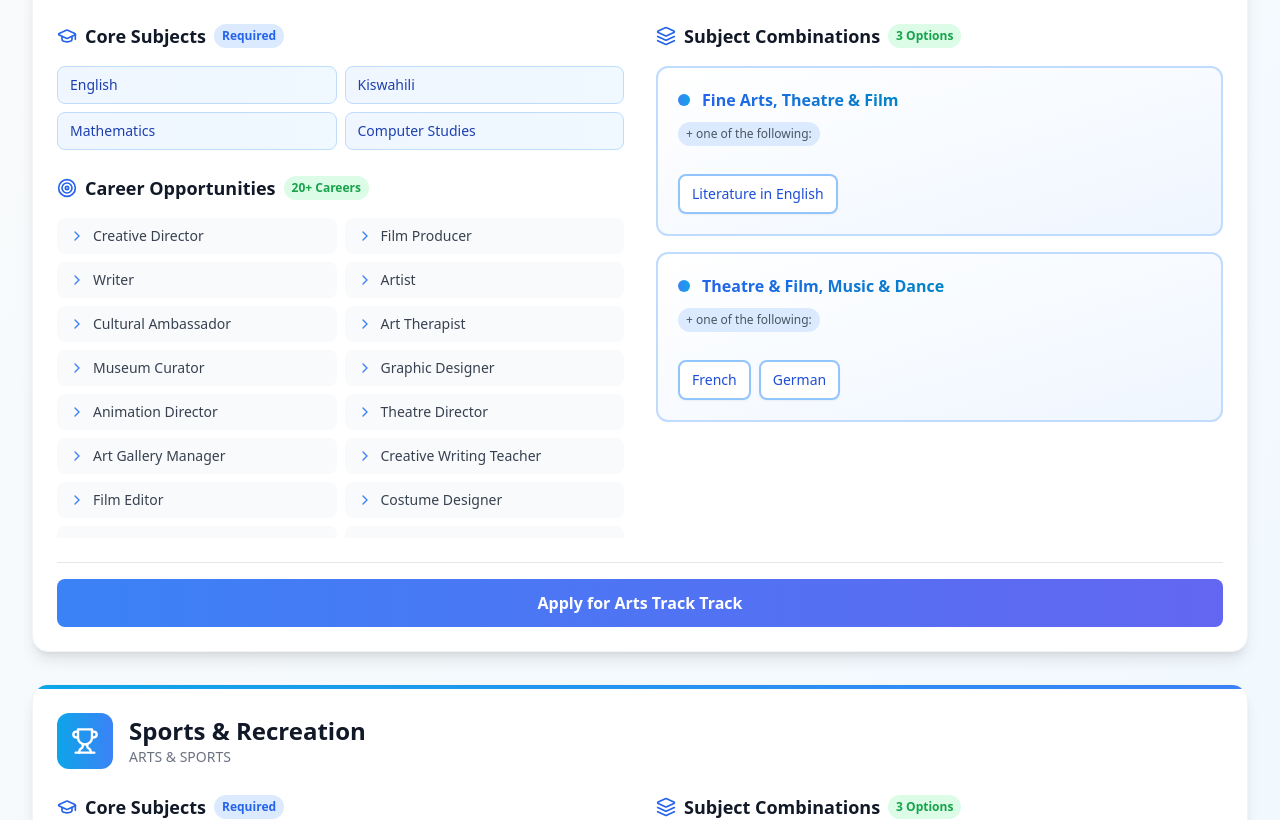
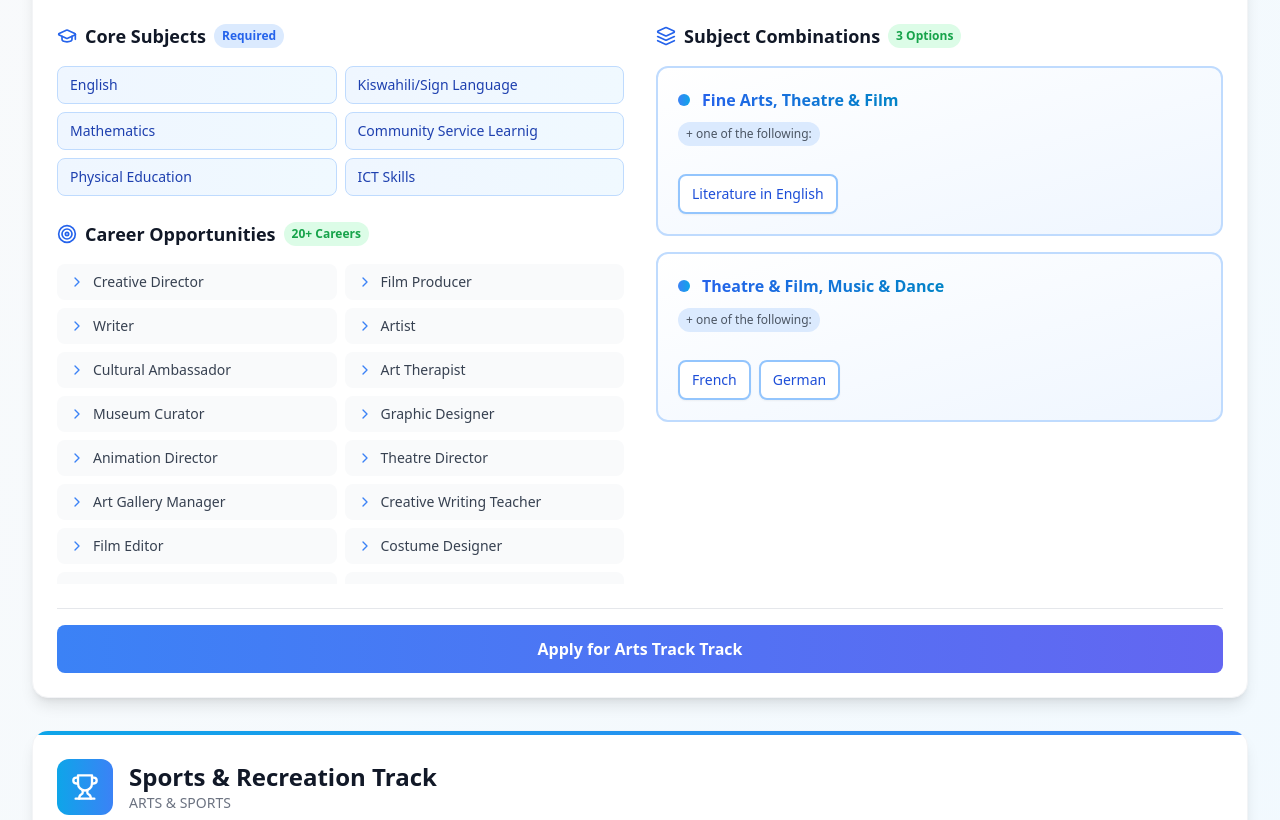
Before and after one commit to ManuCoDesigns/stmarysjssweb, a React (Vite) app: page /academics in a window 1280 px wide. Shown: the part 3000-3820 px from the top of the page. Built offline with nearby package versions, Linux system fonts and the light colour scheme.

Commit message:
Initial commit

```diff
--- a/src/pages/Academics.tsx
+++ b/src/pages/Academics.tsx
@@ -135,7 +135,7 @@ const Academics: React.FC = () => {
       tracks: [
         {
           name: "Arts Track",
-          coreSubjects: ["English", "Kiswahili", "Mathematics", "Computer Studies"],
+          coreSubjects: ["English", "Kiswahili/Sign Language", "Mathematics", "Community Service Learnig","Physical Education","ICT Skills"],
           combinationGroups: [
             {
               commonSubjects: "Fine Arts, Theatre & Film",
@@ -157,8 +157,8 @@ const Academics: React.FC = () => {
           color: "from-blue-500 to-indigo-500"
         },
         {
-          name: "Sports & Recreation",
-          coreSubjects: ["English", "Kiswahili", "Mathematics", "Biology"],
+          name: "Sports & Recreation Track",
+          coreSubjects: ["English", "Kiswahili/Sign Language", "Mathematics", "Community Service Learnig","Physical Education","ICT Skills"],
           combinationGroups: [
             {
               commonSubjects: "Sports & Recreation, Biology",
@@ -182,8 +182,8 @@ const Academics: React.FC = () => {
       pathway: "SOCIAL SCIENCES",
       tracks: [
         {
-          name: "Humanities & Business Studies",
-          coreSubjects: ["English", "Kiswahili", "Mathematics", "Computer Studies"],
+          name: "Humanities & Business Studies Track",
+          coreSubjects: ["English", "Kiswahili/Sign Language", "Mathematics", "Community Service Learnig","Physical Education","ICT Skills"],
           combinationGroups: [
             {
               commonSubjects: "Business Studies, History & Citizenship",
@@ -222,8 +222,8 @@ const Academics: React.FC = () => {
           color: "from-indigo-500 to-blue-600"
         },
         {
-          name: "Languages & Literature",
-          coreSubjects: ["English", "Kiswahili", "Mathematics", "Computer Studies"],
+          name: "Languages & Literature Track",
+          coreSubjects: ["English", "Kiswahili/Sign Language", "Mathematics", "Community Service Learnig","Physical Education","ICT Skills"],
           combinationGroups: [
             {
               commonSubjects: "French, German",
@@ -251,8 +251,8 @@ const Academics: React.FC = () => {
       pathway: "STEM",
       tracks: [
         {
-          name: "Applied Sciences",
-          coreSubjects: ["English", "Kiswahili", "Mathematics", "Computer Studies"],
+          name: "Applied Sciences Track",
+          coreSubjects: ["English", "Kiswahili/Sign Language", "Mathematics", "Community Service Learnig","Physical Education","ICT Skills"],
           combinationGroups: [
             {
               commonSubjects: "Agriculture, Business Studies",
@@ -288,8 +288,8 @@ const Academics: React.FC = () => {
           color: "from-blue-600 to-indigo-600"
         },
         {
-          name: "Pure Sciences",
-          coreSubjects: ["English", "Kiswahili", "Advanced Mathematics", "Computer Studies"],
+          name: "Pure Sciences Track",
+          coreSubjects: ["English", "Kiswahili/Sign Language", "Mathematics", "Community Service Learnig","Physical Education","ICT Skills"],
           combinationGroups: [
             {
               commonSubjects: "Advanced Mathematics, Biology",
@@ -316,8 +316,8 @@ const Academics: React.FC = () => {
           color: "from-sky-600 to-blue-600"
         },
         {
-          name: "Technical Studies",
-          coreSubjects: ["English", "Kiswahili", "Mathematics", "Computer Studies"],
+          name: "Technical Studies Track",
+          coreSubjects: ["English", "Kiswahili/Sign Language", "Mathematics", "Community Service Learnig","Physical Education","ICT Skills"],
           combinationGroups: [
             {
               commonSubjects: "Building Construction, Business Studies",
```
